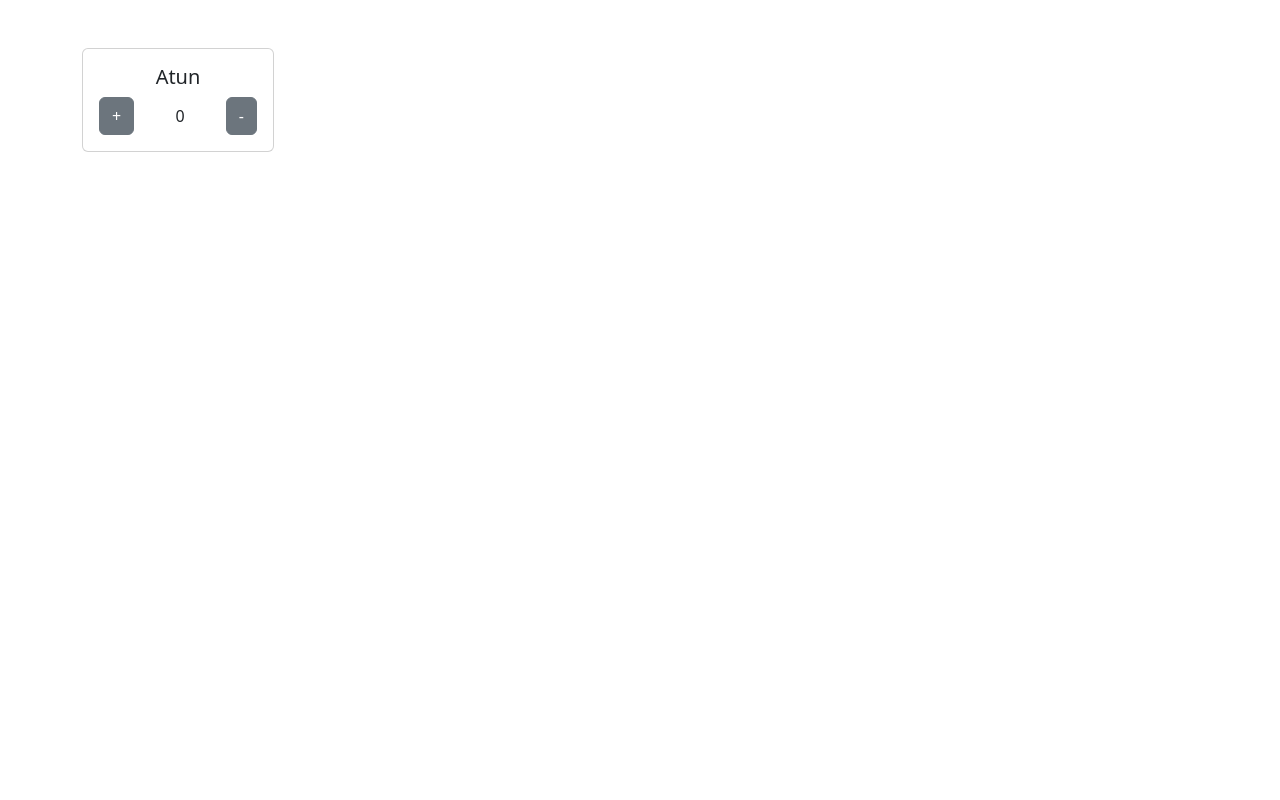
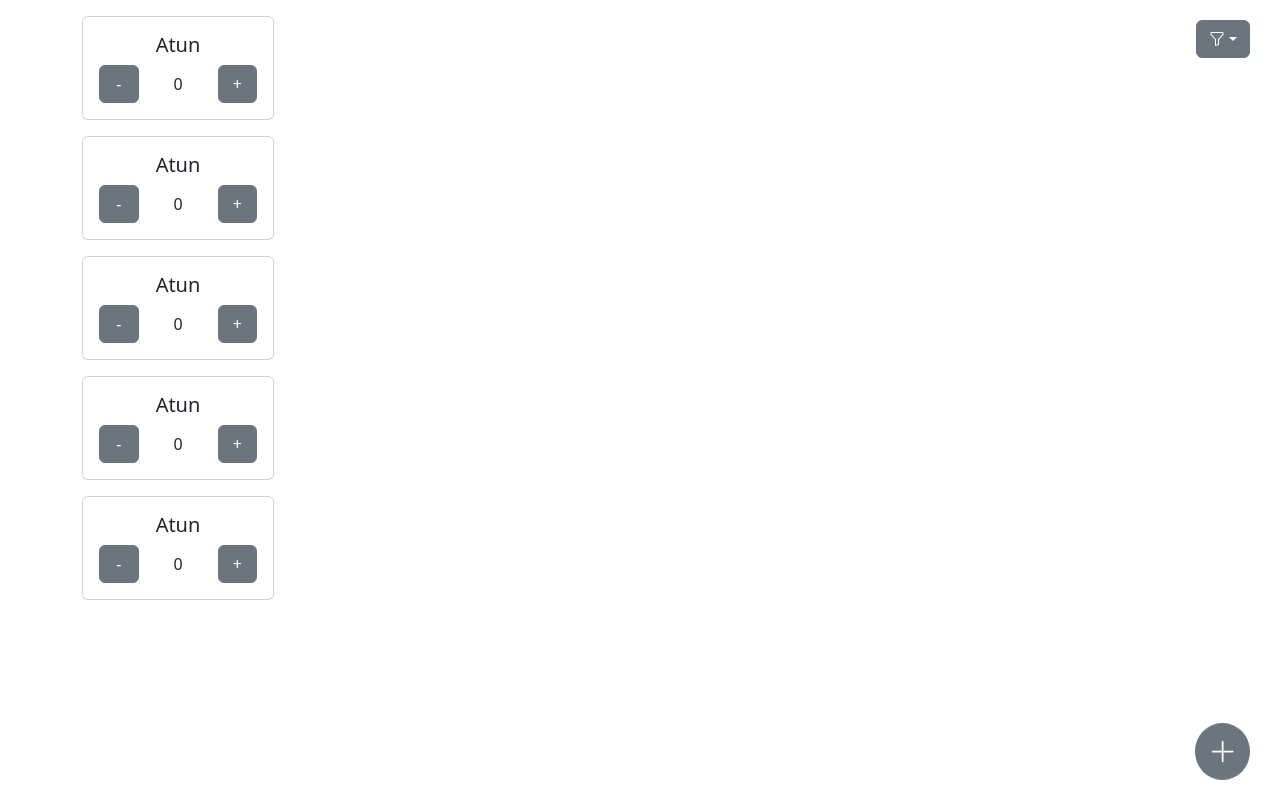
Before and after one commit to PabloQuerales/inventario-despensa, a React (Vite) app: page / in a window 1280 px wide. Built offline with nearby package versions, Linux system fonts and the light colour scheme.

Commit message:
se agregó el modal con los inputs correspondientes, tambien se agregó el mapeo de las cards aun que aún no se agregan

```diff
--- a/index.html
+++ b/index.html
@@ -14,6 +14,10 @@
 	</head>
 	<body>
 		<div id="root"></div>
+		<script
+			src="https://cdn.jsdelivr.net/npm/bootstrap@5.3.3/dist/js/bootstrap.bundle.min.js"
+			integrity="sha384-YvpcrYf0tY3lHB60NNkmXc5s9fDVZLESaAA55NDzOxhy9GkcIdslK1eN7N6jIeHz"
+			crossorigin="anonymous"></script>
 		<script type="module" src="/src/main.jsx"></script>
 	</body>
 </html>
--- a/src/components/Cards.jsx
+++ b/src/components/Cards.jsx
@@ -1,4 +1,5 @@
 import { useState } from "react";
+
 export default function Card() {
 	const [count, setCount] = useState(0);
 	const sum = () => {
@@ -12,12 +13,12 @@ export default function Card() {
 			<div className="card-body">
 				<h5 className="card-title">Atun</h5>
 				<div className="d-flex justify-content-between align-items-center text-center">
-					<button className="btn btn-secondary" onClick={sum}>
-						+
+					<button className="btn btn-secondary w-25" onClick={rest}>
+						-
 					</button>
 					<p className="m-0">{count}</p>
-					<button className="btn btn-secondary" onClick={rest}>
-						-
+					<button className="btn btn-secondary w-25" onClick={sum}>
+						+
 					</button>
 				</div>
 			</div>
--- /dev/null
+++ b/src/components/Dropdown.css
@@ -0,0 +1,5 @@
+.dropdown {
+	position: fixed;
+	top: 20px;
+	right: 30px;
+}
--- /dev/null
+++ b/src/components/Dropdown.jsx
@@ -0,0 +1,33 @@
+import "./Dropdown.css";
+
+export default function Dropdown() {
+	return (
+		<div className="dropdown">
+			<button className="btn btn-secondary dropdown-toggle" type="button" data-bs-toggle="dropdown" aria-expanded="false">
+				<i className="bi bi-funnel"></i>
+			</button>
+			<ul className="dropdown-menu">
+				<li>
+					<a className="dropdown-item" href="#">
+						Agregar
+					</a>
+				</li>
+				<li>
+					<a className="dropdown-item" href="#">
+						Eliminar
+					</a>
+				</li>
+				<li>
+					<a className="dropdown-item" href="#">
+						Editar
+					</a>
+				</li>
+				<li>
+					<a className="dropdown-item" href="#">
+						Filtrar
+					</a>
+				</li>
+			</ul>
+		</div>
+	);
+}
--- /dev/null
+++ b/src/components/Modal.jsx
@@ -0,0 +1,34 @@
+export default function Modal(props) {
+	return (
+		<>
+			<button type="button" className="add-item btn btn-secondary" data-bs-toggle="modal" data-bs-target="#exampleModal">
+				<i className="bi bi-plus-lg"></i>
+			</button>
+
+			<div className="modal fade" id="exampleModal" tabIndex="-1" aria-labelledby="exampleModalLabel" aria-hidden="true">
+				<div className="modal-dialog">
+					<div className="modal-content">
+						<div className="modal-header">
+							<h1 className="modal-title fs-5" id="exampleModalLabel">
+								Agregar un artículo al almacen
+							</h1>
+							<button type="button" className="btn-close" data-bs-dismiss="modal" aria-label="Close"></button>
+						</div>
+						<div className="modal-body d-flex gap-5">
+							<input type="text" className="form-control" placeholder="Artículo" aria-label="Artículo" />
+							<input type="text" className="form-control w-25" placeholder="Cant." aria-label="Cant." />
+						</div>
+						<div className="modal-footer">
+							<button type="button" className="btn btn-danger" data-bs-dismiss="modal">
+								Cancelar
+							</button>
+							<button type="button" className="btn btn-primary" data-bs-dismiss="modal" onClick={props.addItem}>
+								Agregar
+							</button>
+						</div>
+					</div>
+				</div>
+			</div>
+		</>
+	);
+}
--- /dev/null
+++ b/src/view/Container.css
@@ -0,0 +1,7 @@
+.add-item {
+	position: fixed;
+	bottom: 20px;
+	right: 30px;
+	border-radius: 50%;
+	font-size: 1.8rem;
+}
--- a/src/view/Container.jsx
+++ b/src/view/Container.jsx
@@ -1,9 +1,26 @@
+import { useState } from "react";
 import Card from "../components/Cards";
+import "./Container.css";
+import Dropdown from "../components/Dropdown";
+import Modal from "../components/Modal";
 
 export default function Container() {
+	const [listOfItem, setListOfItem] = useState([1, 2, 3, 4, 5]);
+	const [showModal, setShowModal] = useState(false);
+
+	const addItem = () => {
+		setListOfItem(...listOfItem, "hola");
+	};
+
 	return (
-		<div className="container mt-5">
-			<Card />
+		<div className="container mt-3">
+			<Dropdown />
+			{listOfItem.length > 0
+				? listOfItem.map(() => {
+						return <Card key={listOfItem.length} />;
+				  })
+				: "Hola Mundo"}
+			<Modal addItem={addItem} />
 		</div>
 	);
 }
```
